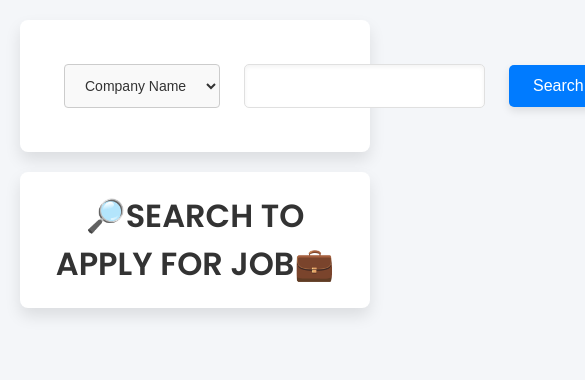
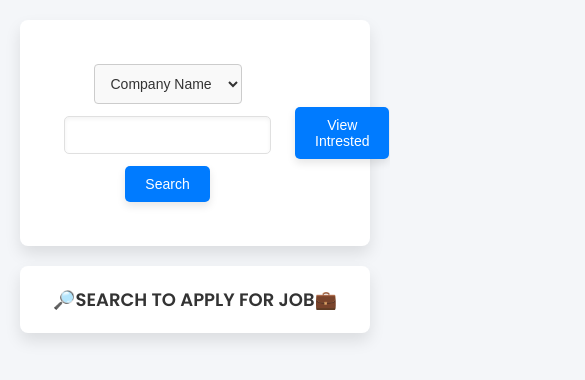
Before and after one commit to SarveshNaik1010/work-scout, a React (Create React App) app: page / in a window 390 px wide. Shown: the top 380 px of the page, 585 px wide, since content can reach past the window. Built offline with nearby package versions, Linux system fonts and the light colour scheme; a web font is replaced by a local one.

Commit message:
DB Connectivity

```diff
--- a/package.json
+++ b/package.json
@@ -13,7 +13,7 @@
     "web-vitals": "^2.1.4"
   },
   "scripts": {
-    "start": "react-scripts start",
+    "start": "react-scripts start \n json-server --watch data/company-data.json --port 7000",
     "build": "react-scripts build",
     "test": "react-scripts test",
     "eject": "react-scripts eject",
--- a/src/App.css
+++ b/src/App.css
@@ -263,3 +263,97 @@ select:focus {
   align-items: center;
   margin: 0;
 }
+
+/* -------------------------------------------------------------------------- */
+/*                                MOBILE PHONE                                */
+/* -------------------------------------------------------------------------- */
+/* Media Queries for Mobile Devices (Max Width 600px) */
+@media only screen and (max-width: 600px) {
+  /* Container Div */
+  .container {
+    margin: 10px;
+    padding: 15px;
+    box-shadow: 0 4px 8px rgba(0, 0, 0, 0.1);
+  }
+
+  /* Button Styles */
+  button {
+    padding: 10px 20px;
+    font-size: 14px;
+  }
+
+  /* Search Bar and Search Results */
+  .search-bar {
+    flex-direction: column;
+    gap: 12px;
+  }
+
+  .search-results {
+    grid-template-columns: 1fr;
+    gap: 12px;
+  }
+
+  /* Card Component */
+  .card {
+    padding: 15px;
+    margin-bottom: 15px;
+  }
+
+  /* Text and Heading Adjustments */
+  h1,
+  h2,
+  h3 {
+    font-size: 18px;
+  }
+
+  /* Modal Content */
+  .modal-content {
+    grid-template-columns: 1fr;
+    gap: 12px;
+    padding: 15px;
+  }
+
+  /* Company Card */
+  .company-card {
+    padding: 10px;
+  }
+
+  /* Company Logo */
+  .company-logo img {
+    width: 80px;
+  }
+
+  /* Small Cards */
+  .small-card .company-logo {
+    height: 80px;
+  }
+
+  /* Unavailable Section */
+  .unavailable {
+    font-size: 18px;
+    padding: 10px;
+  }
+
+  /* General adjustments to input fields */
+  input[type="text"],
+  input[type="email"],
+  textarea,
+  select {
+    padding: 10px 12px;
+    font-size: 14px;
+  }
+
+  /* Form elements spacing */
+  .checkbox-container {
+    margin: 8px 0;
+  }
+
+  /* Tag Section */
+  .tags {
+    font-size: 12px;
+  }
+
+  .tag {
+    padding: 2px;
+  }
+}
```
